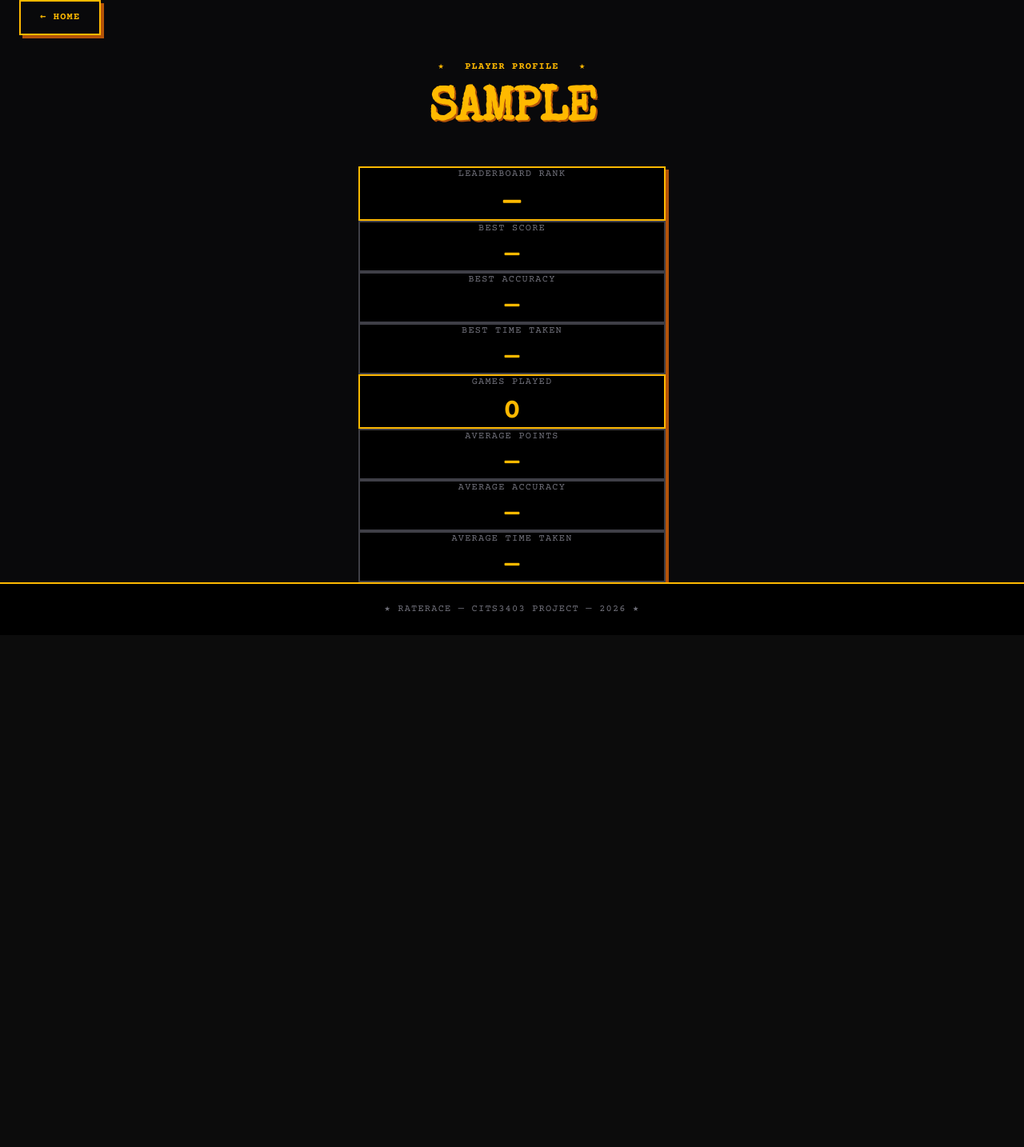
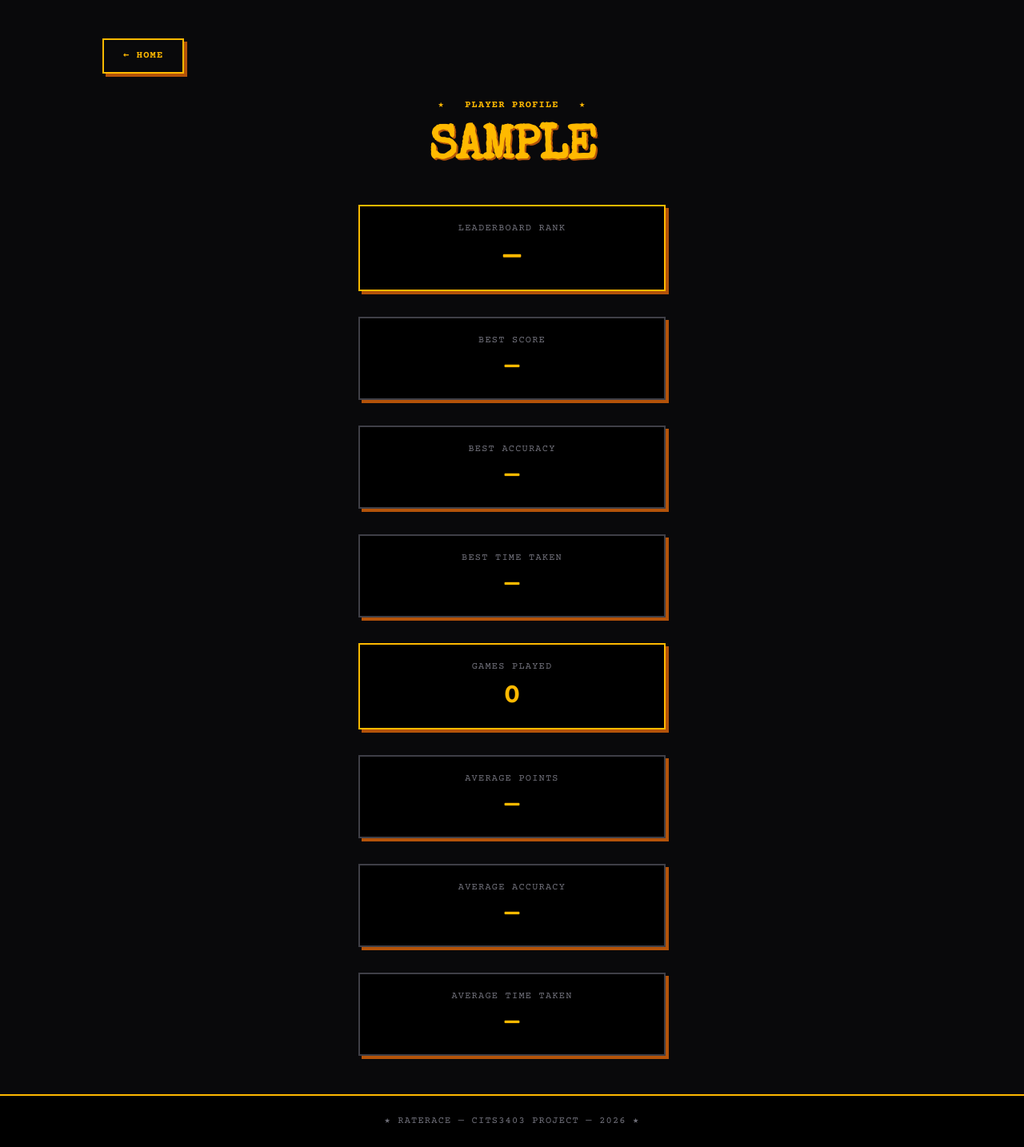
Before and after one commit to flamedphoenix/CITS3403-project, a Flask app: page /profile in a window 1280 px wide. Shown: the part 62-1496 px from the top of the page at 80% size. Before the commit the page ends 826 px from the top, so only its background shows below. Run offline with Flask 3, Linux system fonts and the light colour scheme; the visitor is signed in with stand-in values (Sample User, id 1); data comes from the database, SQL or seed files in the repository; data that the repository does not hold is empty; some libraries are stand-ins or nearby versions.

Commit message:
Adjusted layout of user profile page

```diff
--- a/client/static/css/output.css
+++ b/client/static/css/output.css
@@ -320,6 +320,9 @@
   .h-6 {
     height: calc(var(--spacing) * 6);
   }
+  .h-16 {
+    height: calc(var(--spacing) * 16);
+  }
   .h-48 {
     height: calc(var(--spacing) * 48);
   }
@@ -358,6 +361,9 @@
   }
   .max-w-4xl {
     max-width: var(--container-4xl);
+  }
+  .max-w-5xl {
+    max-width: var(--container-5xl);
   }
   .max-w-6xl {
     max-width: var(--container-6xl);
@@ -524,6 +530,9 @@
   .p-4 {
     padding: calc(var(--spacing) * 4);
   }
+  .p-5 {
+    padding: calc(var(--spacing) * 5);
+  }
   .p-6 {
     padding: calc(var(--spacing) * 6);
   }
@@ -571,6 +580,9 @@
   }
   .py-10 {
     padding-block: calc(var(--spacing) * 10);
+  }
+  .py-12 {
+    padding-block: calc(var(--spacing) * 12);
   }
   .py-16 {
     padding-block: calc(var(--spacing) * 16);
--- a/client/templates/profile.html
+++ b/client/templates/profile.html
@@ -32,7 +32,7 @@
       </h1>
     </div>
 
-    <div class="w-full max-w-sm mx-auto flex flex-col gap-10 text-center">
+    <div class="w-full max-w-sm mx-auto flex flex-col text-center" style="gap: 2rem;">
 
       <!-- Leaderboard Rank -->
       <div class="border-2 border-amber-400 bg-black p-5 shadow-retro">
@@ -131,4 +131,7 @@
   </div>
 
 </section>
+
+<div class="h-12"></div>
+
 {% endblock %}
```
